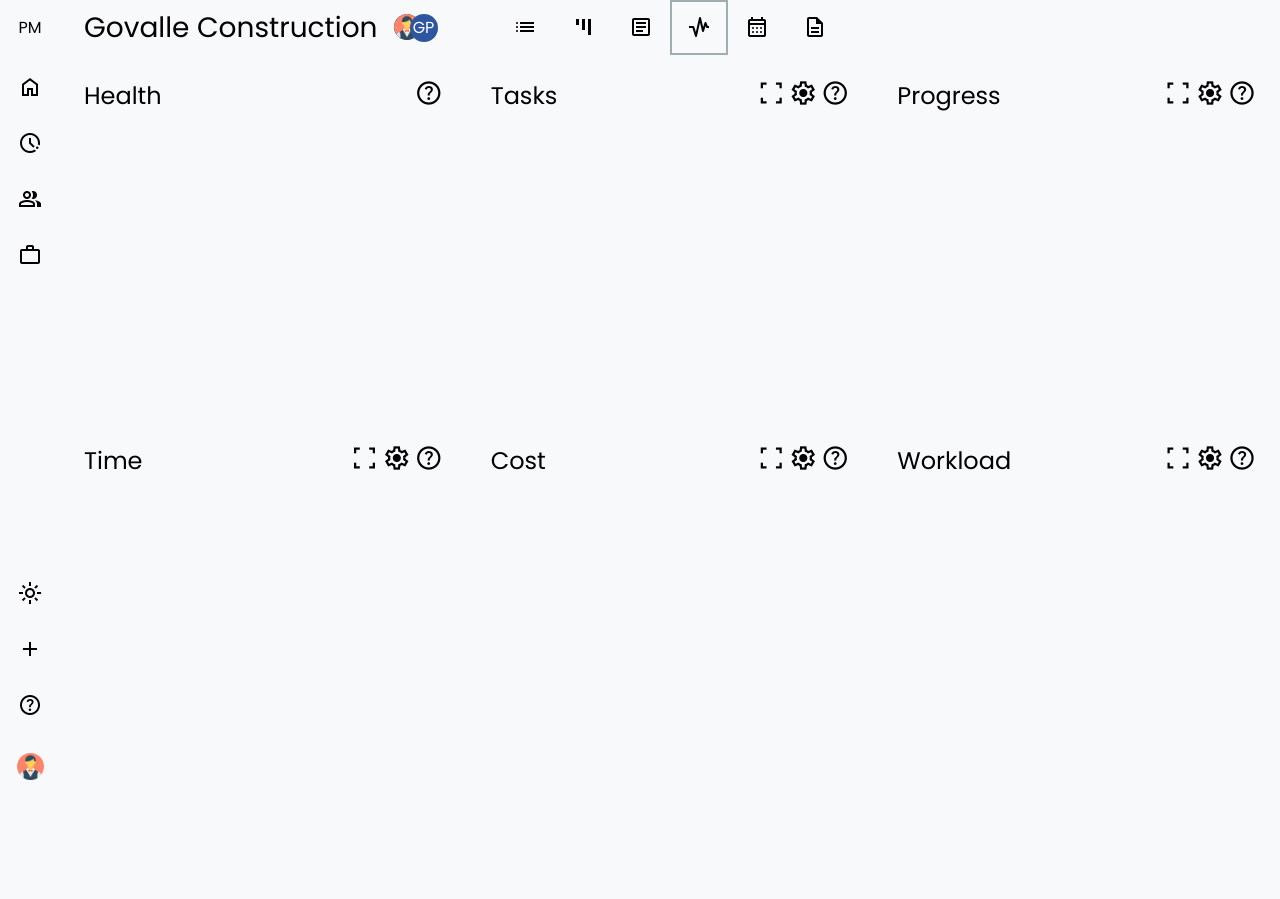
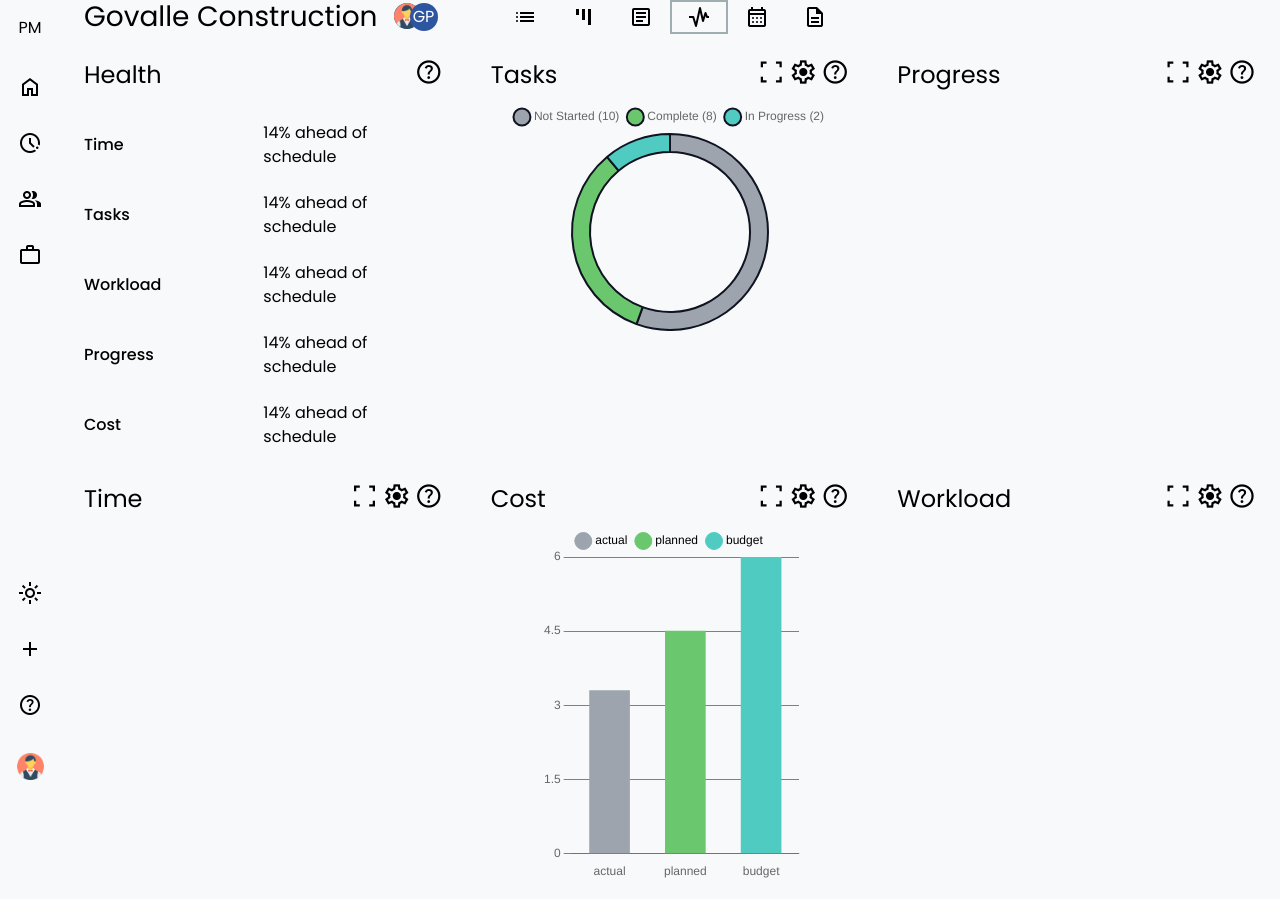
Before and after one commit to ravisingh8v/Dashboard-Challenge, a Vue app: page /statistics in a window 1280 px wide. Before the commit the page ends 800 px from the top, so only its background shows below. Built offline with nearby package versions, Linux system fonts and the light colour scheme.

Commit message:
feat:created doughnut and bar

```diff
--- a/package.json
+++ b/package.json
@@ -10,12 +10,14 @@
   "dependencies": {
     "bootstrap": "^5.2.3",
     "chart.js": "^4.3.0",
+    "d3": "^7.8.4",
     "vue": "^3.2.13",
     "vue-class-component": "^8.0.0-0",
     "vue-router": "^4.0.3",
     "vuex": "^4.0.0"
   },
   "devDependencies": {
+    "@types/d3": "^7.4.0",
     "@typescript-eslint/eslint-plugin": "^5.4.0",
     "@typescript-eslint/parser": "^5.4.0",
     "@vue/cli-plugin-eslint": "~5.0.0",
--- a/src/assets/scss/layout/_health.scss
+++ b/src/assets/scss/layout/_health.scss
@@ -1,4 +1,16 @@
 .health_wrapper {
   border-right: 1px solid var(--border);
   border-bottom: 1px solid var(--border);
+  .table_row {
+    border-bottom: 1px solid var(--border);
+    display: block;
+    padding-bottom: 10px;
+    margin-top: 12px;
+    td:nth-child(1) {
+      font-weight: 500;
+    }
+    td:nth-child(2) {
+      color: var(--secondary-color);
+    }
+  }
 }
--- a/src/components/statistics/StatisticsCost.vue
+++ b/src/components/statistics/StatisticsCost.vue
@@ -1,13 +1,117 @@
 <template>
-  <section class="px-4">
+  <section class="px-4 h-100 d-flex flex-column">
     <!-- Top Section  -->
     <StatisticsCardHeader title="Cost"></StatisticsCardHeader>
+    <div class="mt-2 chartContainer flex-grow-1">
+      <canvas
+        ref="costChart"
+        width="100"
+        height="100"
+        area-label="cost-chart"
+      ></canvas>
+    </div>
   </section>
 </template>
 <script lang="ts">
 import StatisticsCardHeader from "@/components/UI/StatisticsCardHeader.vue";
-
+import { ref, onMounted } from "vue";
+import { Chart } from "chart.js/auto";
 export default {
   components: { StatisticsCardHeader },
+  setup() {
+    const costChart = ref();
+    const data = ["3.3", "4.5", "6"];
+
+    onMounted(() => {
+      // options
+      // Chart Data
+      const chartData = {
+        labels: [`actual`, "planned", "budget"],
+        datasets: [
+          {
+            label: "",
+            categoryPercentage: 1.0, // notice here
+            barPercentage: 1.0,
+            data: data,
+            backgroundColor: ["#9da4ad", "#6bc76e", "#4fcbc2"],
+            barThickness: 40,
+            // scales: {
+            //   x: {
+            //     barPercentage: 1,
+            //     categoryPercentage: 1,
+            //   },
+            // },
+          },
+        ],
+      };
+      // Chart js
+      new Chart(costChart.value.getContext("2d"), {
+        type: "bar",
+        data: chartData,
+        options: {
+          plugins: {
+            legend: {
+              labels: {
+                color: "red",
+                generateLabels: (chart: any) => {
+                  // console.log(chart);
+                  const label = chart.data.labels?.map(
+                    (label: any, index: any) => ({
+                      text: label,
+                      strokeStyle:
+                        chart.data.datasets[0]?.backgroundColor[index],
+                      fillStyle: chart.data.datasets[0]?.backgroundColor[index],
+                      colorStyle:
+                        chart.data.datasets[0]?.backgroundColor[index],
+                      hidden: false,
+                    })
+                  );
+                  return label;
+                },
+                usePointStyle: true,
+                pointStyle: "circle",
+              },
+            },
+          },
+          maintainAspectRatio: false,
+          layout: {
+            padding: {
+              left: 50,
+              right: 50,
+              top: 0,
+              bottom: 0,
+            },
+          },
+          scales: {
+            y: {
+              ticks: {
+                stepSize: 1.5,
+              },
+              grid: {
+                // display: false,
+                color: "gray",
+              },
+              border: {
+                display: false,
+              },
+            },
+            x: {
+              grid: {
+                display: false,
+                // color: "gray",
+              },
+            },
+          },
+        },
+      });
+    });
+
+    return { costChart };
+  },
 };
 </script>
+<style lang="scss" scoped>
+.chartContainer {
+  height: 100%;
+}
+</style>
--- a/src/components/statistics/StatisticsHealth.vue
+++ b/src/components/statistics/StatisticsHealth.vue
@@ -5,6 +5,32 @@
       :is-show="false"
       title="Health"
     ></StatisticsCardHeader>
+    <div class="mt-3">
+      <table class="w-100">
+        <tbody>
+          <tr class="table_row">
+            <td class="w-50">Time</td>
+            <td>14% ahead of schedule</td>
+          </tr>
+          <tr class="table_row">
+            <td class="w-50">Tasks</td>
+            <td>14% ahead of schedule</td>
+          </tr>
+          <tr class="table_row">
+            <td class="w-50">Workload</td>
+            <td>14% ahead of schedule</td>
+          </tr>
+          <tr class="table_row">
+            <td class="w-50">Progress</td>
+            <td>14% ahead of schedule</td>
+          </tr>
+          <tr class="table_row">
+            <td class="w-50">Cost</td>
+            <td>14% ahead of schedule</td>
+          </tr>
+        </tbody>
+      </table>
+    </div>
   </section>
 </template>
 <script lang="ts">
@@ -14,3 +40,6 @@ export default {
   components: { StatisticsCardHeader },
 };
 </script>
+<style lang="scss" scoped>
+//fb
+</style>
--- a/src/components/statistics/StatisticsProgress.vue
+++ b/src/components/statistics/StatisticsProgress.vue
@@ -2,11 +2,53 @@
   <section class="px-4">
     <!-- Top Section  -->
     <StatisticsCardHeader title="Progress"></StatisticsCardHeader>
+    <div ref="chartContainer"></div>
   </section>
 </template>
 <script lang="ts">
 import StatisticsCardHeader from "@/components/UI/StatisticsCardHeader.vue";
-export default {
+import { defineComponent } from "vue";
+import * as d3 from "d3";
+import { onMounted, ref } from "vue";
+export default defineComponent({
   components: { StatisticsCardHeader },
-};
+  setup() {
+    const chartContainer = ref();
+    onMounted(() => {
+      const data = [10, 20, 30, 40, 50];
+      const width = 200;
+      const height = 250;
+      const margin = { top: 0, bottom: 0, left: 0, right: 0 };
+
+      const xScale = d3
+        .scaleBand<number>()
+        .domain(data.map((d, i) => i))
+        .range([0, 500])
+        .padding(0.1);
+
+      const yScale = d3
+        .scaleLinear()
+        .domain([0, d3.max(data) || 0]) // Ensure a default value for undefined data
+        .range([500, 0]);
+
+      const container = d3
+        .select(chartContainer.value)
+        .append("svg")
+        .attr("width", width)
+        .attr("height", height);
+      console.log(container);
+
+      container
+        .selectAll("rect")
+        .data(data)
+        .enter()
+        .append("rect")
+        .attr("x", (d, i) => xScale(i) || "".toString()) // Convert to string
+        .attr("y", (d) => yScale(d))
+        .attr("width", xScale.bandwidth())
+        .attr("height", (d) => 500 - yScale(d));
+    });
+    return { chartContainer };
+  },
+});
 </script>
--- a/src/components/statistics/StatisticsTasks.vue
+++ b/src/components/statistics/StatisticsTasks.vue
@@ -2,11 +2,71 @@
   <section class="px-4">
     <!-- Top Section  -->
     <StatisticsCardHeader title="Tasks"></StatisticsCardHeader>
+    <div class="mt-2 chartContainer">
+      <canvas
+        id="tasksChart"
+        ref="tasksChart"
+        area-label="tasks-chart"
+      ></canvas>
+    </div>
   </section>
 </template>
 <script lang="ts">
 import StatisticsCardHeader from "@/components/UI/StatisticsCardHeader.vue";
+import { Chart } from "chart.js/auto";
+import { ref, onMounted } from "vue";
 export default {
   components: { StatisticsCardHeader },
+  setup() {
+    const tasksChart = ref();
+    const data = [10, 6, 2];
+
+    onMounted(() => {
+      const chartOptions = {
+        cutout: 80,
+        maintainAspectRatio: false,
+        layout: {
+          padding: {},
+        },
+        plugins: {
+          legend: {
+            labels: {
+              usePointStyle: true,
+              pointStyle: "circle",
+            },
+          },
+        },
+        elements: {
+          arc: {
+            borderColor: "#101321",
+          },
+        },
+      };
+
+      const chartData = {
+        labels: [`Not Started (${"10"})`, "Complete (8)", "In Progress (2)"],
+        datasets: [
+          {
+            label: "My First Dataset",
+            data: data,
+            backgroundColor: ["#9da4ad", "#6bc76e", "#4fcbc2"],
+          },
+        ],
+      };
+
+      new Chart(tasksChart.value.getContext("2d"), {
+        type: "doughnut",
+        data: chartData,
+        options: chartOptions,
+      });
+    });
+
+    return { tasksChart };
+  },
 };
 </script>
+<style lang="scss" scoped>
+.chartContainer {
+  height: 230px;
+}
+</style>
--- a/src/views/DashBoardStatistics.vue
+++ b/src/views/DashBoardStatistics.vue
@@ -1,27 +1,27 @@
 <template>
   <section class="flex-grow-1">
     <div class="row gx-0 h-100 pb-3">
-      <div class="col-4 health_wrapper">
+      <div class="col-4 health_wrapper h-50">
         <StatisticsHealth></StatisticsHealth>
       </div>
 
-      <div class="col-4 task_wrapper">
+      <div class="col-4 task_wrapper h-50">
         <StatisticsTasks></StatisticsTasks>
       </div>
 
-      <div class="col-4 progress_wrapper">
+      <div class="col-4 progress_wrapper h-50">
         <StatisticsProgress></StatisticsProgress>
       </div>
 
-      <div class="col-4 time_wrapper">
+      <div class="col-4 time_wrapper h-50">
         <StatisticsTime></StatisticsTime>
       </div>
 
-      <div class="col-4 cost_wrapper">
+      <div class="col-4 cost_wrapper h-50">
         <StatisticsCost></StatisticsCost>
       </div>
 
-      <div class="col-4 workload_wrapper">
+      <div class="col-4 workload_wrapper h-50">
         <StatisticsWorkload></StatisticsWorkload>
       </div>
     </div>
```
Also changed, not shown: tsconfig.json (+4 -15 lines), 1 other file (tests, documents, lock files or other folders).
